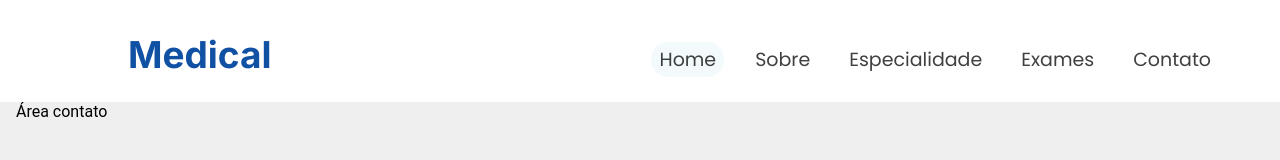
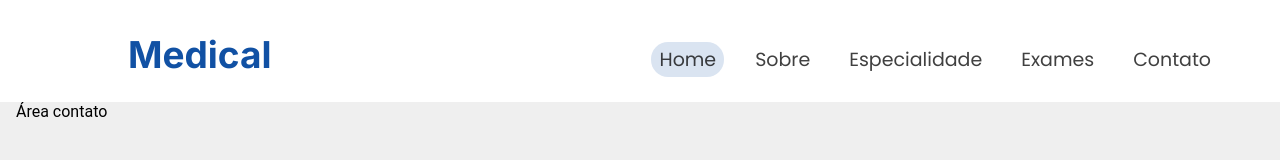
Before and after one commit to hellenpaula/projeto-clinica-medica, a React (Vite) app: page /contato in a window 1280 px wide. In both pictures the pointer is over the item 687 px from the left and 59 px from the top of the page. Shown: the top 160 px of the page. Built offline with nearby package versions, Linux system fonts and the light colour scheme.

Commit message:
add: mudando background no hover do menu

```diff
--- a/src/components/Header/Header.css
+++ b/src/components/Header/Header.css
@@ -50,7 +50,8 @@
 }
 
 .ContainerListaMenu li:hover {
-    background: rgba(212, 236, 242, 0.277);
+    /* background: rgba(212, 236, 242, 0.277); */
+    background: rgba(17, 81, 164, 0.153);
     padding: 3px 8px;
     border-radius: 17px;
 }
```
